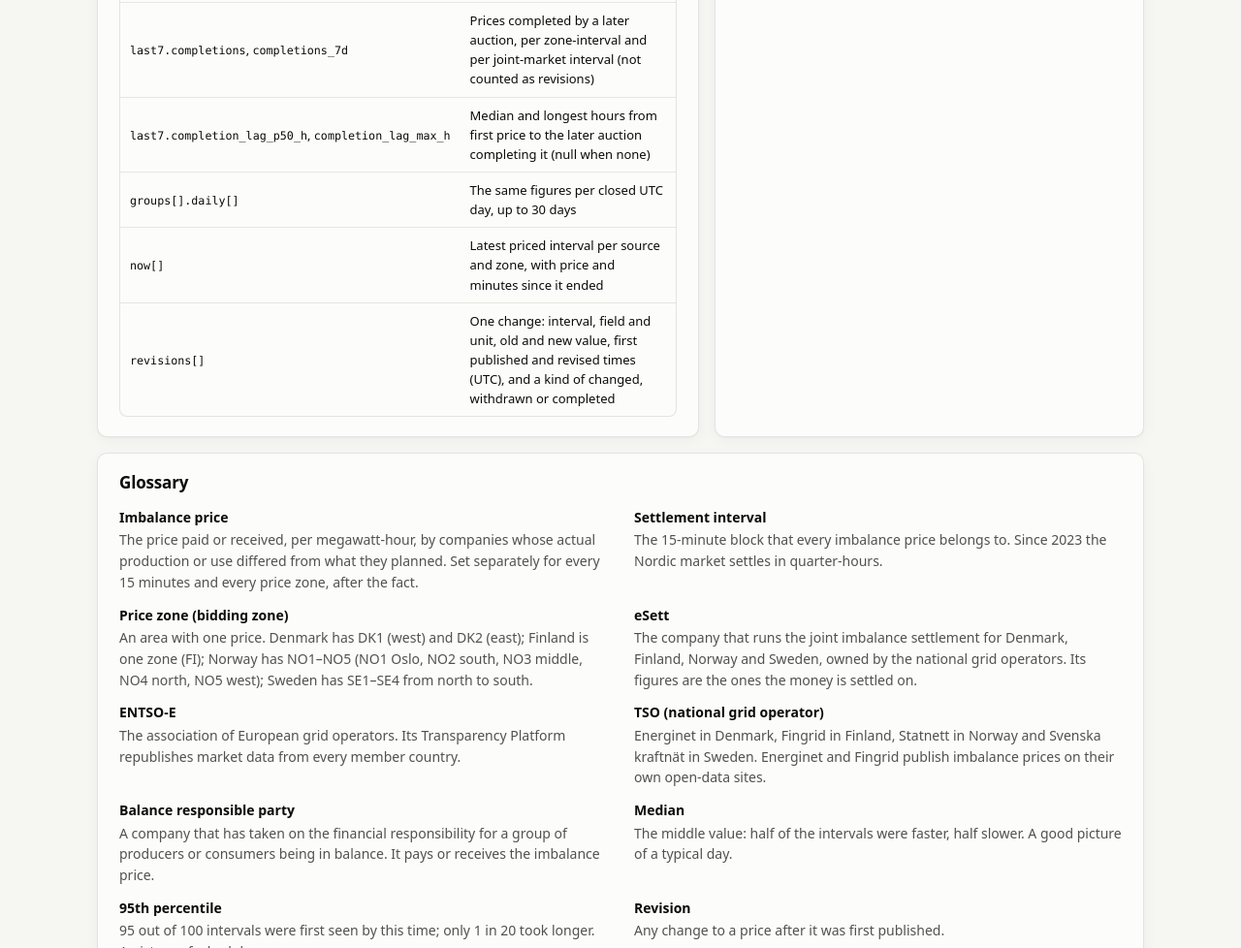
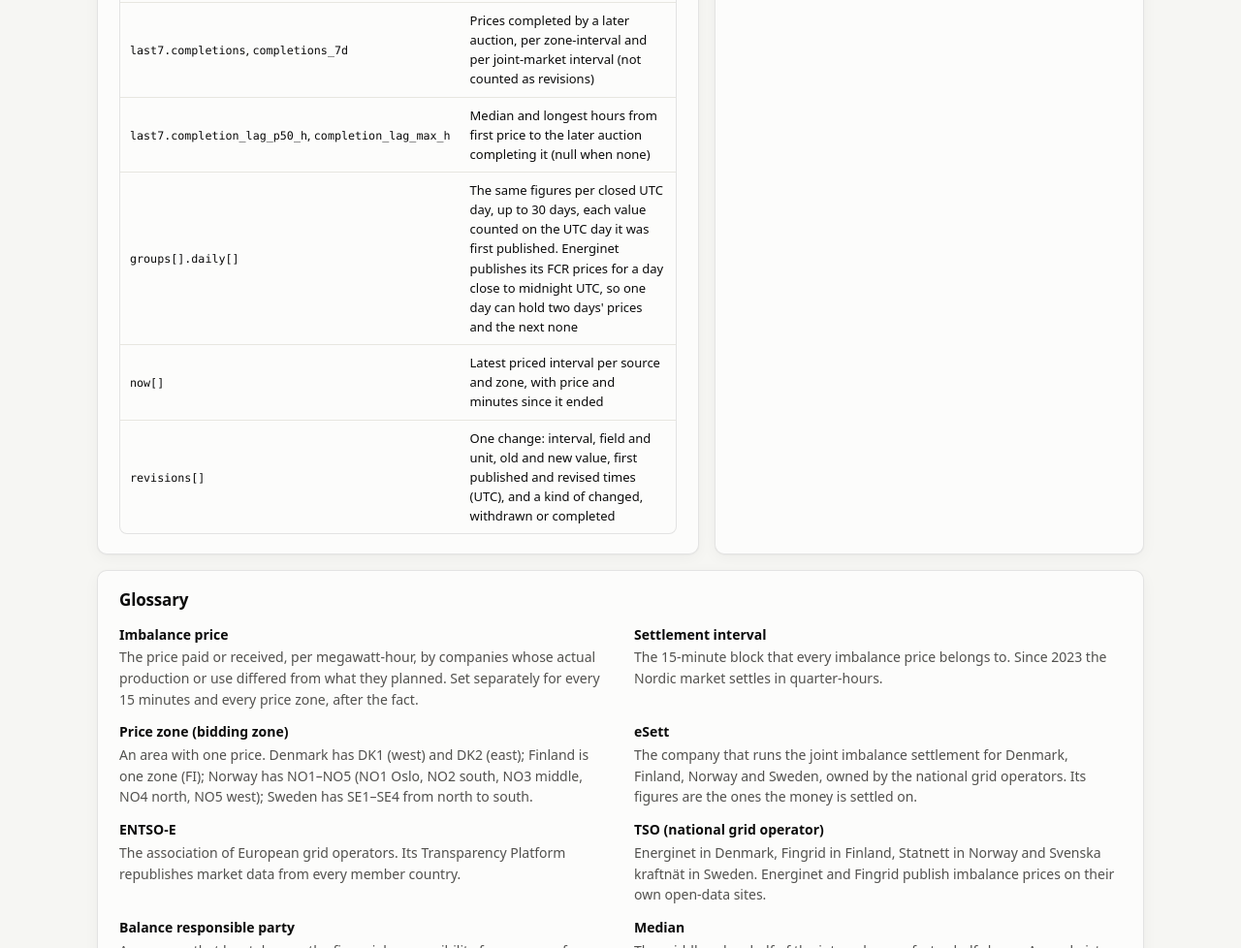
Before and after one commit to Razikale365/nordic-balancing-watch, a plain HTML site: page site/index.html in a window 1280 px wide. Shown: the part 7755-8733 px from the top of the page at 97% size. Drawn offline with Linux system fonts and the light colour scheme; files whose address does not match are found by name.

Commit message:
Say that the daily figures count each value on the UTC day it was first published

```diff
--- a/site/index.html
+++ b/site/index.html
@@ -369,7 +369,7 @@
                   <tr><td><code>last7.currency_recalculations</code></td><td>Changes to the Danish-krone price alone, the euro price unchanged (not counted as revisions)</td></tr>
                   <tr><td><code>last7.completions</code>, <code>completions_7d</code></td><td>Prices completed by a later auction, per zone-interval and per joint-market interval (not counted as revisions)</td></tr>
                   <tr><td><code>last7.completion_lag_p50_h</code>, <code>completion_lag_max_h</code></td><td>Median and longest hours from first price to the later auction completing it (null when none)</td></tr>
-                  <tr><td><code>groups[].daily[]</code></td><td>The same figures per closed UTC day, up to 30 days</td></tr>
+                  <tr><td><code>groups[].daily[]</code></td><td>The same figures per closed UTC day, up to 30 days, each value counted on the UTC day it was first published. Energinet publishes its FCR prices for a day close to midnight UTC, so one day can hold two days' prices and the next none</td></tr>
                   <tr><td><code>now[]</code></td><td>Latest priced interval per source and zone, with price and minutes since it ended</td></tr>
                   <tr><td><code>revisions[]</code></td><td>One change: interval, field and unit, old and new value, first published and revised times (UTC), and a kind of changed, withdrawn or completed</td></tr>
                 </tbody>
```
